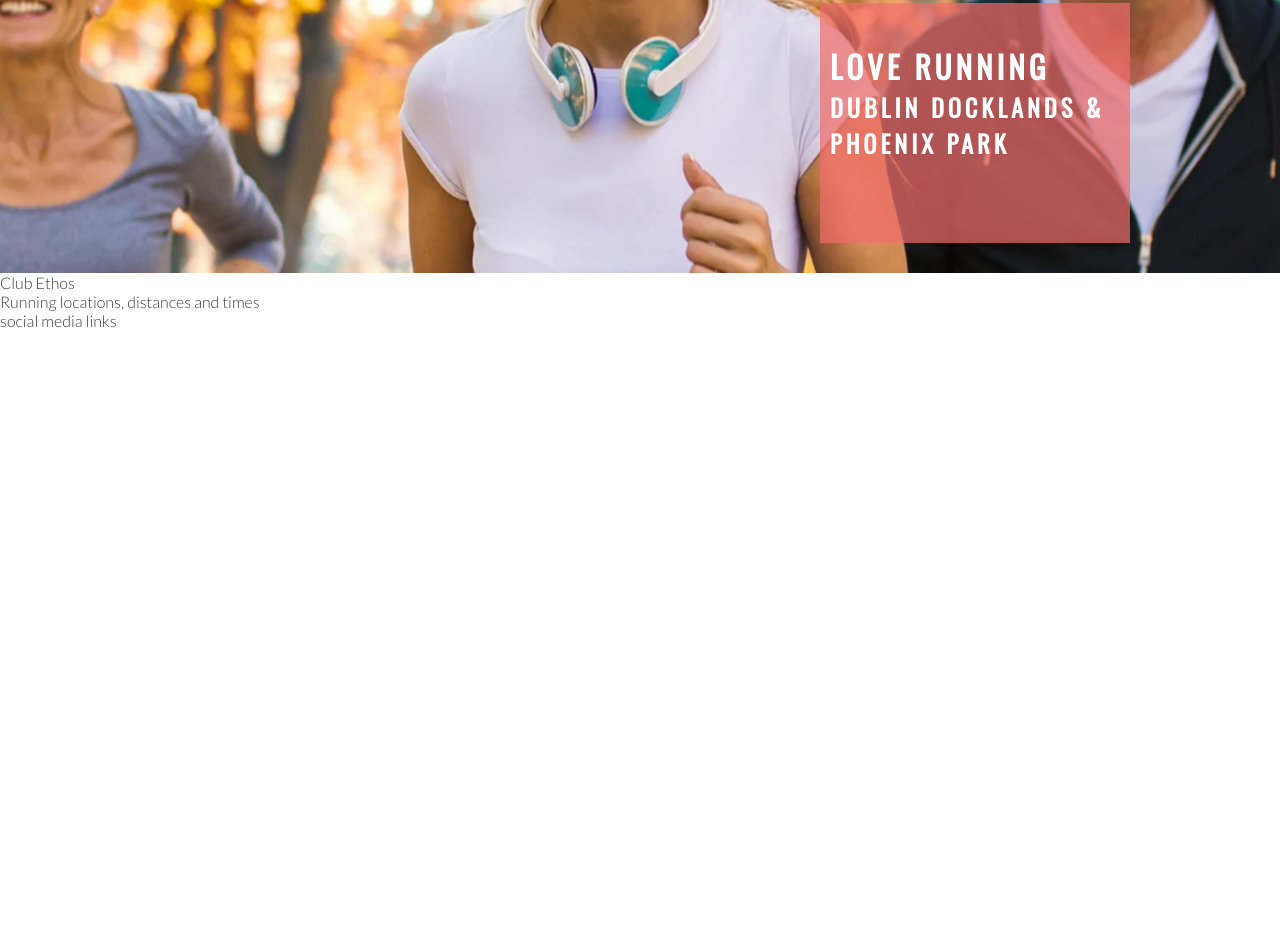
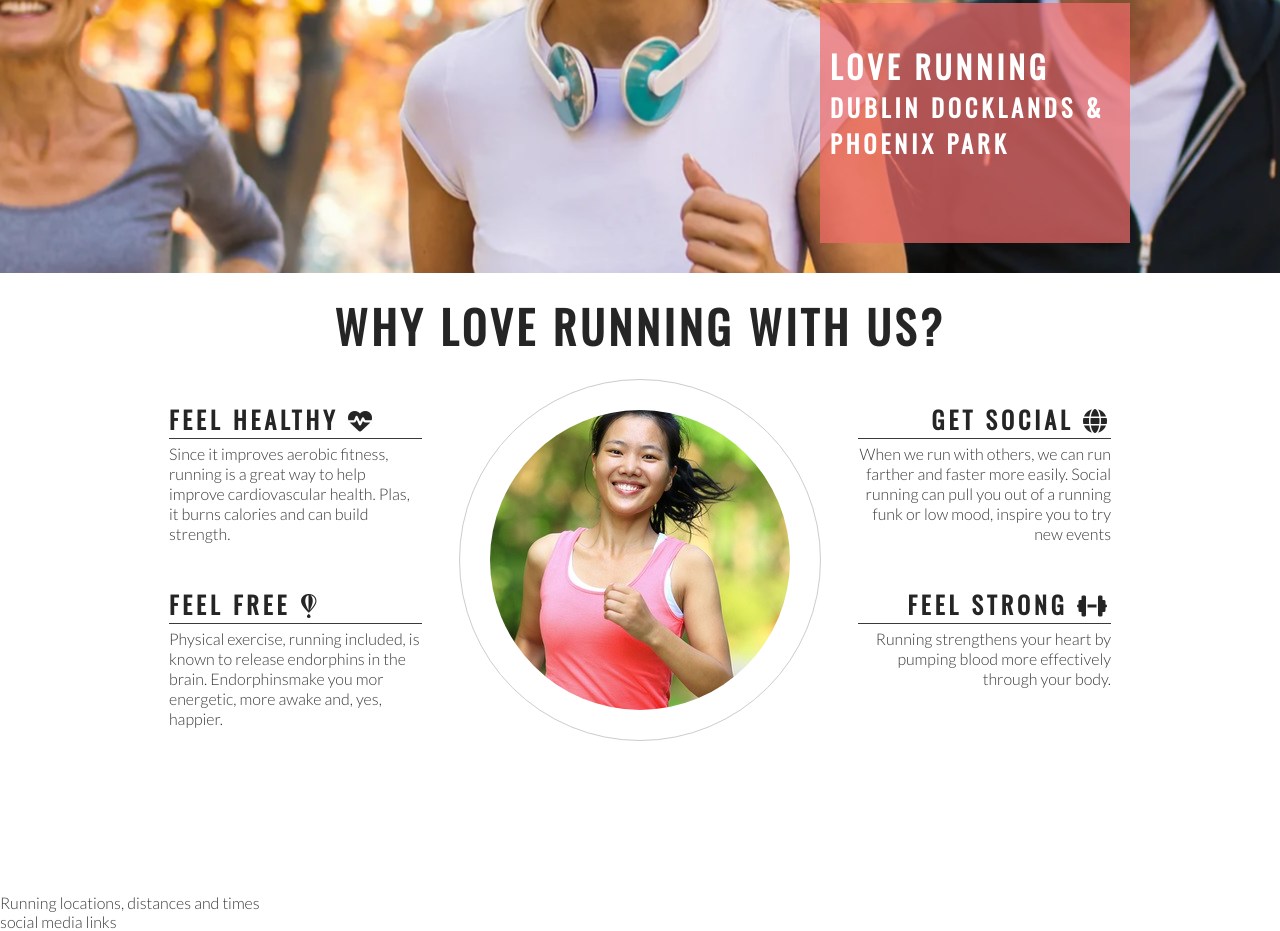
Before and after one commit to Diegomoro415/CI-love-running, a plain HTML site: page index.html in a window 1280 px wide. Shown: the part 402-1333 px from the top of the page. Before the commit the page ends 800 px from the top, so only its background shows below. Drawn offline with nearby package versions, Linux system fonts and the light colour scheme.

Commit message:
add ethos club set icons and center image with style.

```diff
--- a/assets/css/style.css
+++ b/assets/css/style.css
@@ -20,6 +20,7 @@
 #logo {
     float: left;
     font-size: 280%;
+    margin-left: 30px;
 }
 #menu {
     font-size: 110%;
@@ -95,3 +96,77 @@
 
     position: absolute;
 }
+
+/* Club Ethos */
+
+#club-ethos {
+    height: 600px;
+
+}
+#left-about {
+    padding-top: 30px;
+    width: 33%;
+    float: left;
+}
+#right-about {
+    padding-top: 30px;
+    width: 33%;
+    float: right;
+}
+#center-about {
+    width: 33%;
+    margin: 0 auto;
+
+}
+.left-about-heading {
+    width: 60%;
+    float: right;
+    line-height: 20px;
+    clear: both;
+    margin-bottom: 50px;
+
+}
+
+hr {
+    border-top: 1px solid #3a3a3a;
+    width: 100%;
+    margin: 5px 0;
+}
+
+.right-about-heading {
+    width: 60%;
+    float: left;
+    line-height: 20px;
+    clear: both;
+    margin-bottom: 50px;
+}
+.right-about-heading h2 {
+    text-align: right;
+}
+.right-about-heading p {
+    text-align: right;
+}
+
+#welcome {
+    text-align: center;
+    margin: 20px 0;
+    font-size: 280%;
+}
+#circle-container {
+    width: 300px;
+    padding:  30px;
+    height: 300px;
+    border-style: solid;
+    border-color: #ccc;
+    border-width: 1px;
+    border-radius: 50%;
+    margin: 0 auto;
+
+}
+
+#circle-cover-bg {
+    background: url('../image/ethos-center-image.jpg') no-repeat center center;
+    height: 100%;
+    border-radius: 50%;
+
+}
--- a/index.html
+++ b/index.html
@@ -39,8 +39,52 @@
         </div>
 
     </section>
-    <section>
-        Club Ethos
+    <section id="club-ethos">
+        <h2 id="welcome">Why Love Running With Us?</h1>
+        <div id="left-about">
+            <div class="left-about-heading">
+                <h2>Feel Healthy <i class="fa-solid fa-heart-pulse"></i></h2>
+                <hr>
+                <p>
+                    Since it improves aerobic fitness, running is a great way to help improve cardiovascular health. Plas, it burns calories and can build strength.
+                </p>
+            </div>
+            <div class="left-about-heading">
+                <h2>Feel Free <i class="fa-brands fa-fly"></i></h2>
+                <hr>
+                <p>
+                    Physical exercise, running included, is known to release endorphins in the brain.
+                    Endorphinsmake you mor energetic, more awake and, yes, happier.
+                </p>
+            </div>
+        </div>
+        <div id="right-about">
+            <div class="right-about-heading">
+                <h2>Get Social <i class="fa-solid fa-globe"></i></h2>
+                    <hr>
+                    <p>
+                        When we run with others, we can run farther and faster more easily. Social running can pull you out of a running funk or low mood, inspire you to try new events
+                    </p>
+            </div>
+
+            <div class="right-about-heading">
+
+                    <h2>Feel Strong <i class="fa-solid fa-dumbbell"></i></h2>
+                    <hr>
+                    <p>
+                           Running strengthens your heart by pumping blood more effectively through your body.
+                    </p>
+
+            </div>
+        </div>
+        <div id="center-about">
+            <div id="circle-container">
+                <div id="circle-cover-bg">
+
+                </div>
+            </div>
+        </div>
+
     </section>
     <section>
         Running locations, distances and times
@@ -49,6 +93,8 @@
         social media links
     </footer>
 
+        <!--Font Awesome Script-->
+        <script src="https://kit.fontawesome.com/8592869157.js" crossorigin="anonymous"></script>
 </body>
 
 </html>
```
Also changed, not shown: assets/image/ethos-center-image.jpg (added).
